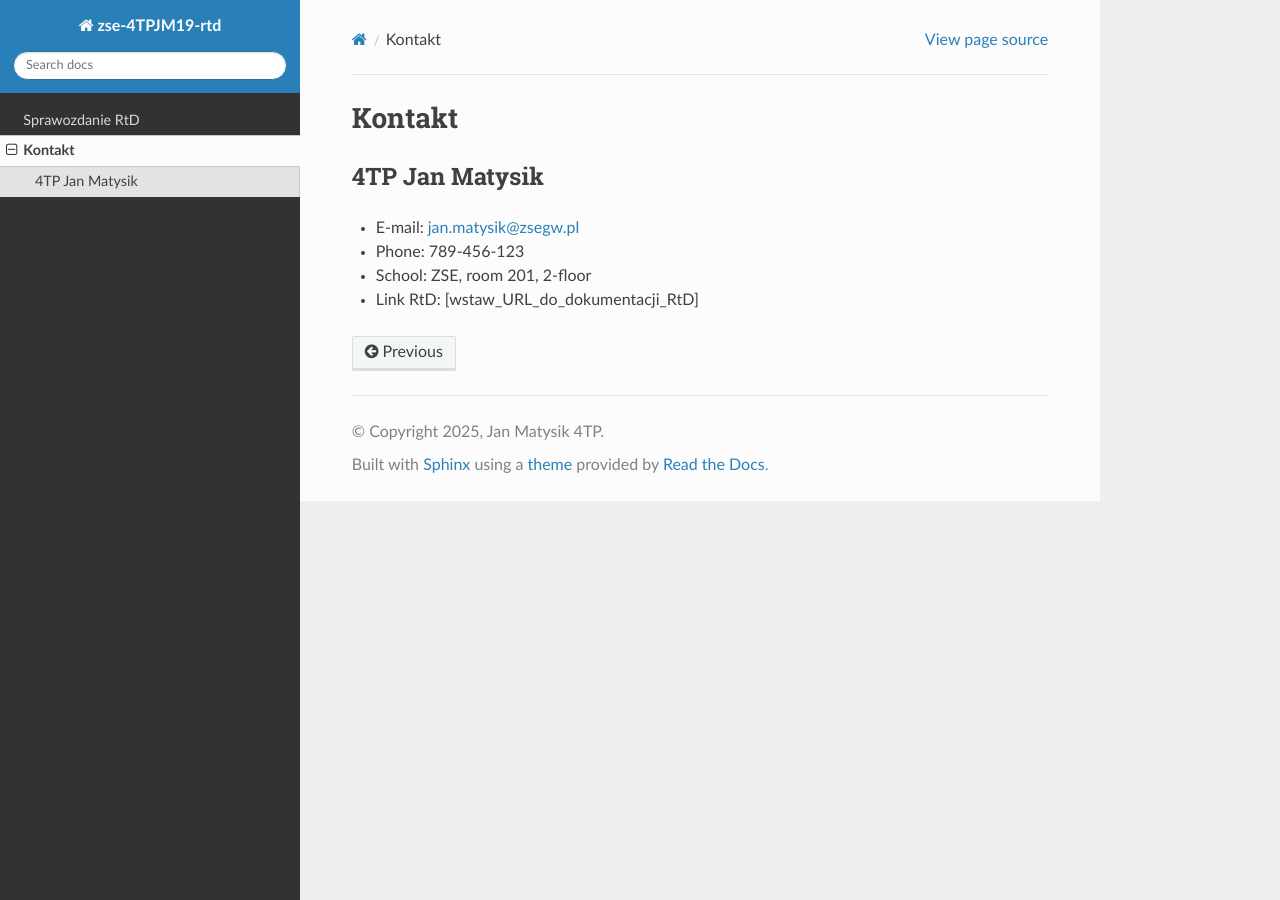
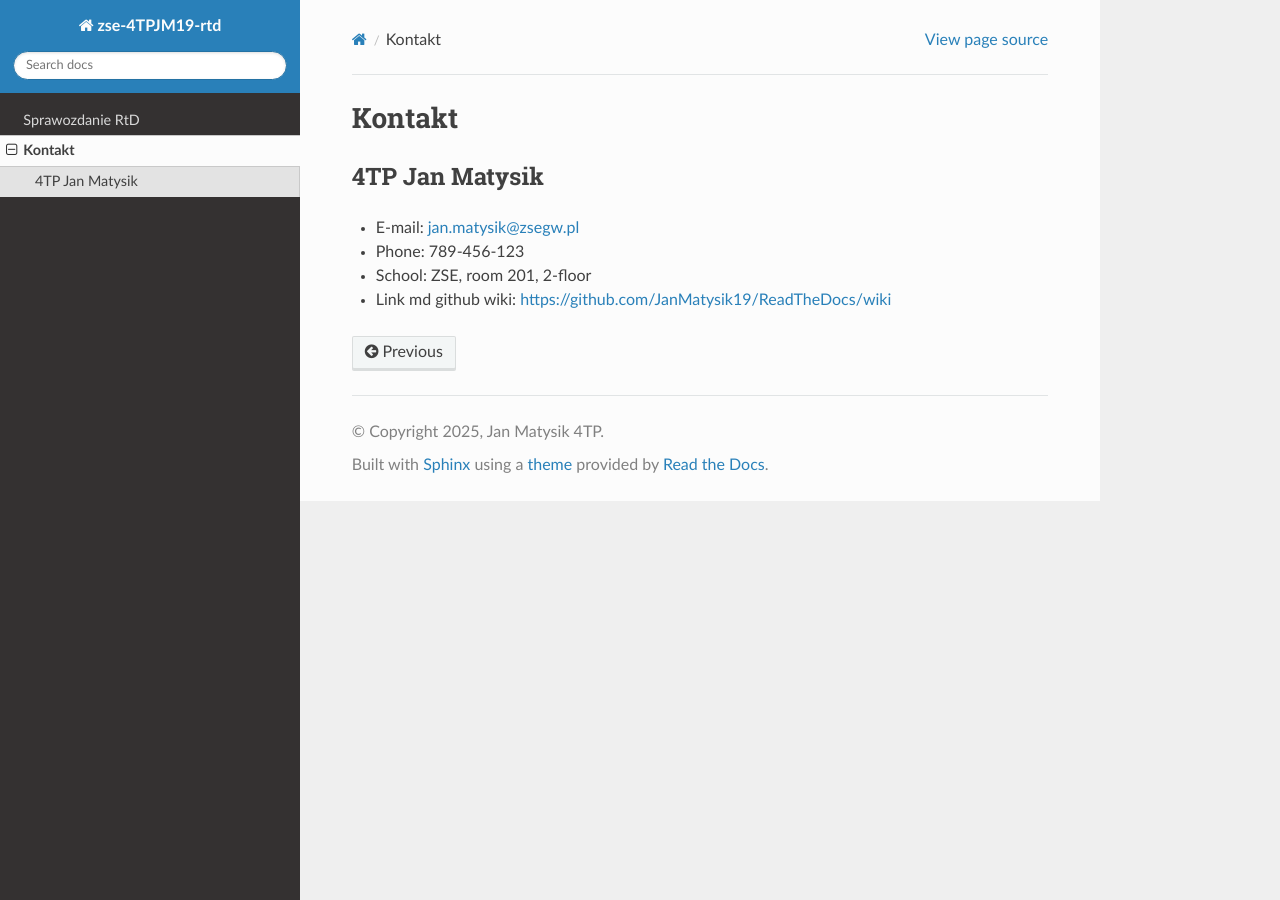
Before and after one commit to JanMatysik19/ReadTheDocsRst, a Sphinx documentation site: the page built from docs/source/contact.rst, in a window 1280 px wide. Built offline with Sphinx 7.4.7 and the Read the Docs theme 3.1.0, drawn with Linux system fonts in a browser that asks for light colours; pages that are not in the unit, such as notebooks, are missing from menus.

Commit message:
Update contact information with GitHub wiki link

```diff
--- a/docs/source/contact.rst
+++ b/docs/source/contact.rst
@@ -7,4 +7,4 @@ Kontakt
 - E-mail: jan.matysik@zsegw.pl
 - Phone: 789-456-123
 - School: ZSE, room 201, 2-floor
-- Link RtD: [wstaw_URL_do_dokumentacji_RtD]
+- Link md github wiki: https://github.com/JanMatysik19/ReadTheDocs/wiki
```
